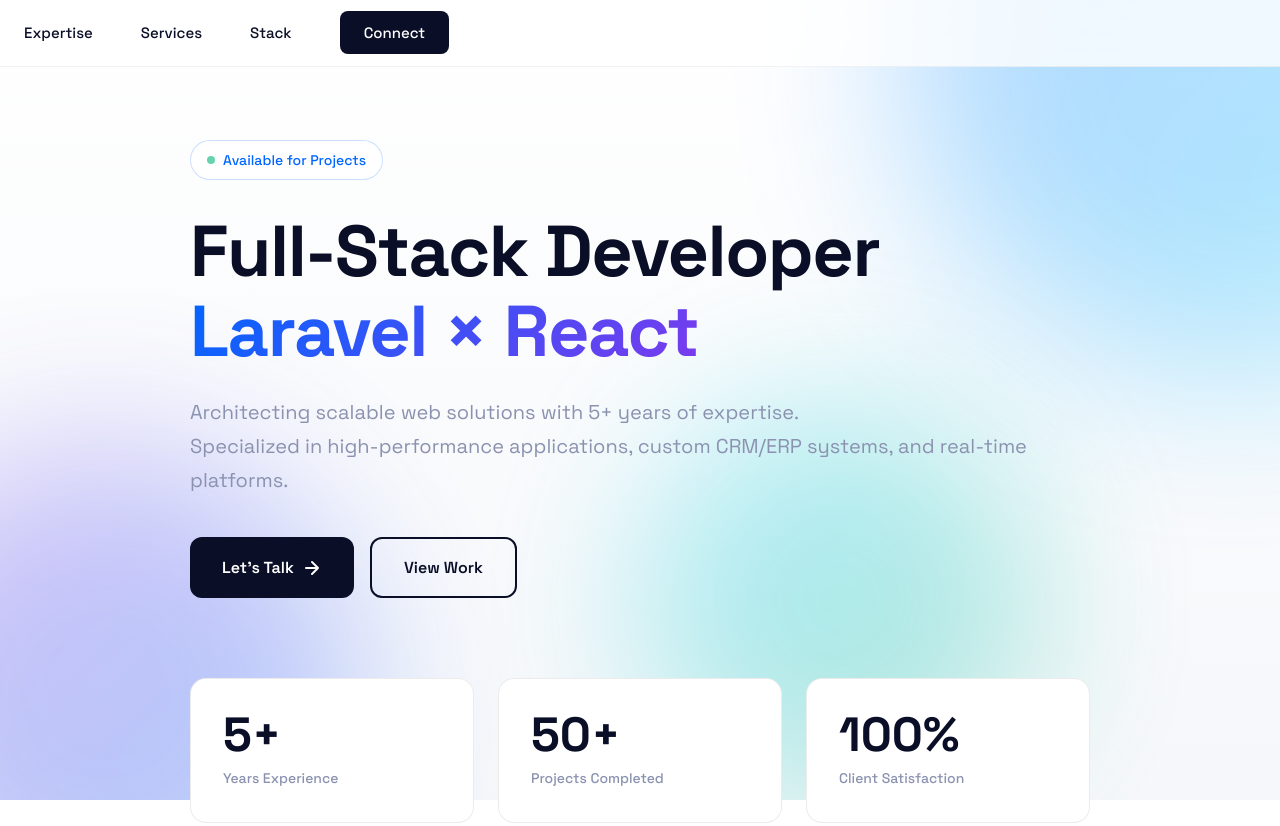
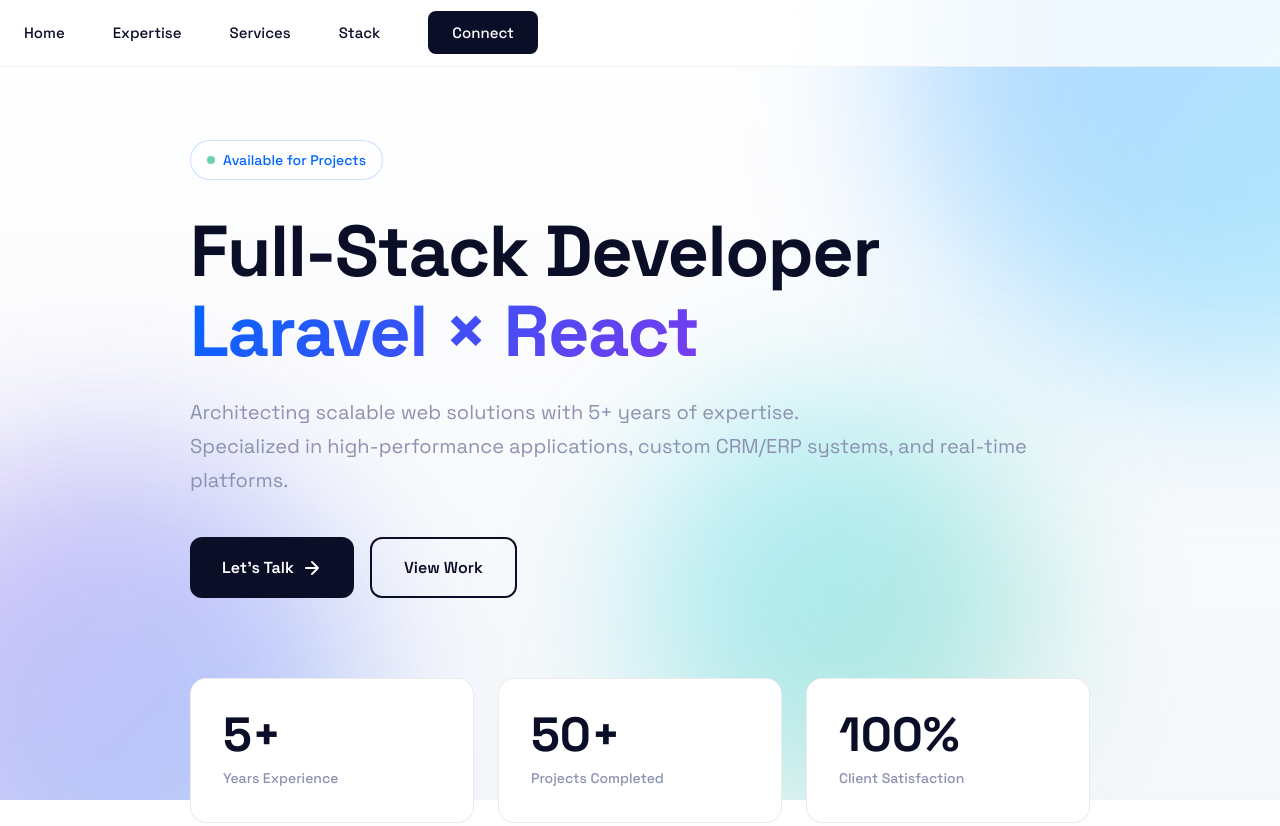
Before and after one commit to manindersandhu/portfolio, a plain HTML site: page index.html in a window 1280 px wide. Shown: the top 826 px of the page. Drawn offline with Linux system fonts and the light colour scheme.

Commit message:
Add files via upload

```diff
--- a/index.html
+++ b/index.html
@@ -28,6 +28,7 @@
         <div class="container">
 
             <ul class="nav-menu">
+                <li><a href="#home">Home</a></li>
                 <li><a href="#expertise">Expertise</a></li>
                 <li><a href="#services">Services</a></li>
                 <li><a href="#stack">Stack</a></li>
@@ -42,7 +43,7 @@
     </nav>
 
     <!-- Hero Section -->
-    <section class="hero">
+    <section class="hero home" id="home" >
         <div class="container">
             <div class="hero-content">
                 <div class="hero-badge">
```
